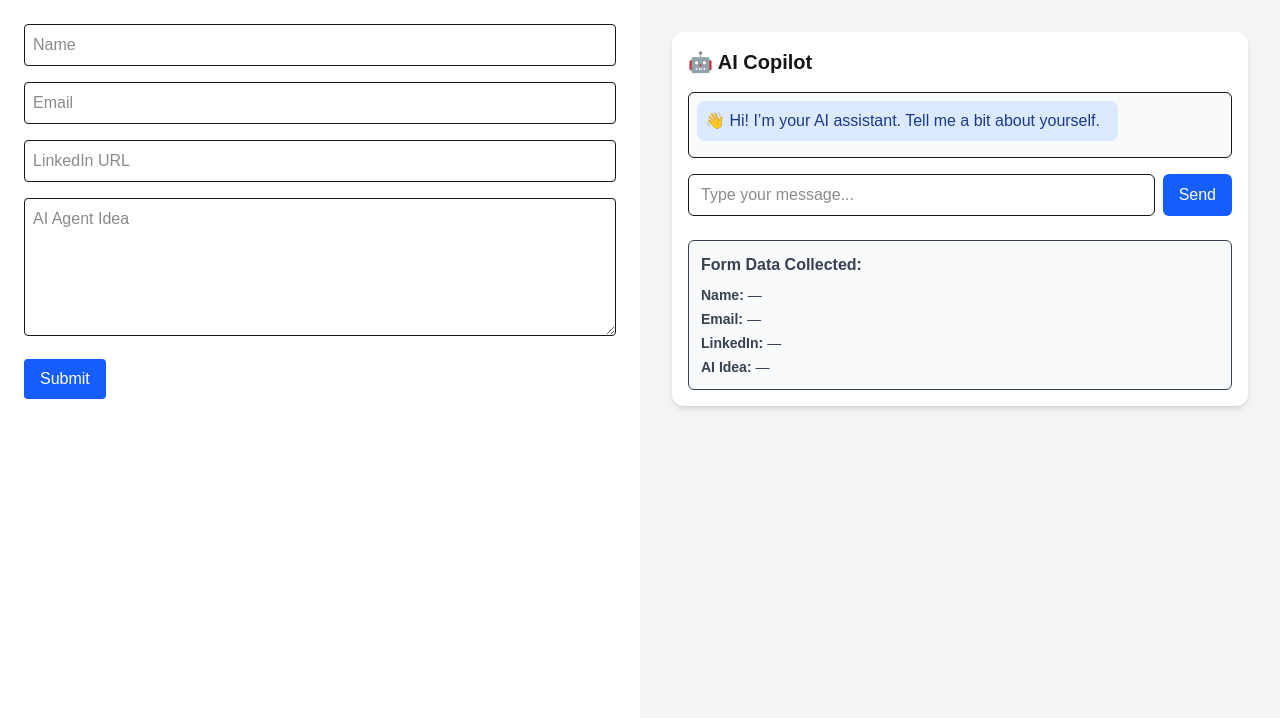
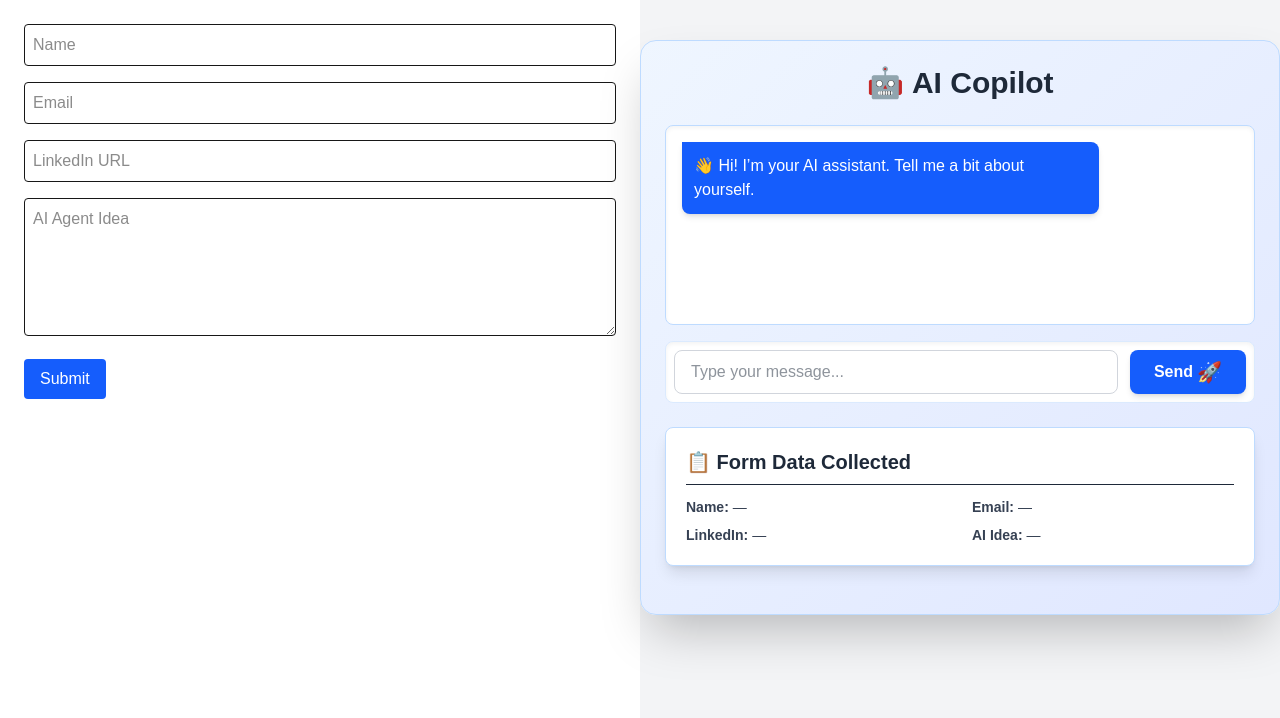
Before and after one commit to Bhasker7924/sde, a Next.js app: page / in a window 1280 px wide. Shown: the top 718 px of the page. Built offline with nearby package versions, Linux system fonts and the light colour scheme.

Commit message:
Update Copilot.tsx

```diff
--- a/app/components/Copilot.tsx
+++ b/app/components/Copilot.tsx
@@ -1,9 +1,7 @@
-// app/components/Copilot.tsx
 'use client';
 
 import { useState, useContext, useRef, useEffect } from 'react';
-// Import useFormContext for clean usage
-import { useFormContext, FormData } from './FormContext'; // <-- Import FormData here
+import { useFormContext, FormData } from './FormContext';
 
 // Type for individual messages in the conversation
 type Message = {
@@ -11,10 +9,16 @@ type Message = {
   content: string;
 };
 
-// Define the shape of the LLM response we expect
+// Define the shape of the LLM response we expect from the backend
 type LLMResponse = {
   message: string;
-  updates: Partial<FormData>; // <-- Corrected this line
+  updates: Partial<{
+    name?: string;
+    email?: string;
+    linkedin?: string;
+    aiIdea?: string; // We expect 'aiIdea' from the AI, then map it to 'idea'
+    LinkedIn?: string; // Fallback for AI occasionally sending 'LinkedIn'
+  }>;
 };
 
 export default function Copilot() {
@@ -24,15 +28,22 @@ export default function Copilot() {
   ]);
   const [isLoading, setIsLoading] = useState<boolean>(false);
 
-  // Use the custom useFormContext hook
-  const { formData, updateForm } = useFormContext(); // <-- Use the custom hook
+  // Use the custom useFormContext hook to manage form data
+  const { formData, updateForm } = useFormContext();
 
-  // Ref for auto-scrolling chat
+  // Ref for auto-scrolling chat to the latest message
   const chatEndRef = useRef<HTMLDivElement>(null);
 
   // Effect to scroll to the bottom of the chat when conversation updates
   useEffect(() => {
-    chatEndRef.current?.scrollIntoView({ behavior: 'smooth' });
+    // Only scroll if the user is near the bottom or it's a new message
+    const chatContainer = chatEndRef.current?.parentElement;
+    if (chatContainer) {
+      const isScrolledToBottom = chatContainer.scrollHeight - chatContainer.clientHeight <= chatContainer.scrollTop + 50; // Add a small buffer
+      if (isScrolledToBottom || conversation.length <= 2) { // Auto-scroll for initial messages too
+        chatEndRef.current?.scrollIntoView({ behavior: 'smooth' });
+      }
+    }
   }, [conversation]);
 
   const handleSubmit = async (e: React.FormEvent) => {
@@ -47,7 +58,6 @@ export default function Copilot() {
     setIsLoading(true);
 
     try {
-      // Fetch response from your Next.js API route
       const res = await fetch('/api/llm', {
         method: 'POST',
         headers: { 'Content-Type': 'application/json' },
@@ -55,18 +65,30 @@ export default function Copilot() {
       });
 
       if (!res.ok) {
-        // Read error details if the response is not OK
         const errorData = await res.json();
         throw new Error(`LLM API failed: ${errorData.error || res.statusText}`);
       }
 
-      // Parse the JSON response directly. It should match LLMResponse type.
       const data: LLMResponse = await res.json();
 
-      // Apply updates to the form data
+      // --- Data Normalization and Form Update Logic ---
       if (data.updates && Object.keys(data.updates).length > 0) {
-        updateForm(data.updates);
+        const normalizedUpdates: Partial<FormData> = { ...data.updates };
+
+        // Normalize 'aiIdea' from AI response to 'idea' for your formData
+        if (normalizedUpdates.aiIdea !== undefined) {
+          normalizedUpdates.idea = normalizedUpdates.aiIdea;
+          delete normalizedUpdates.aiIdea; // Clean up the temporary key
+        }
+        // Normalize 'LinkedIn' from AI response to 'linkedin' for your formData
+        if (normalizedUpdates.LinkedIn !== undefined) {
+          normalizedUpdates.linkedin = normalizedUpdates.LinkedIn;
+          delete normalizedUpdates.LinkedIn;
+        }
+
+        updateForm(normalizedUpdates);
       }
+      // --- End Data Normalization ---
 
       // Add assistant's message to conversation
       setConversation((prev) => [
@@ -76,7 +98,6 @@ export default function Copilot() {
 
     } catch (err: any) {
       console.error('Error in handleSubmit:', err);
-      // Display a user-friendly error message in the chat
       setConversation((prev) => [
         ...prev,
         { role: 'assistant', content: '⚠️ Failed to get a response. Please try again.' },
@@ -87,59 +108,121 @@ export default function Copilot() {
   };
 
   return (
-    <div className="max-w-xl mx-auto p-4 bg-white shadow-md rounded-xl mt-8">
-      <h2 className="text-xl font-bold mb-4">🤖 AI Copilot</h2>
+    <div className="max-w-4xl mx-auto p-6 bg-gradient-to-br from-blue-50 to-indigo-100 shadow-2xl rounded-2xl border border-blue-200 mt-10 space-y-6">
+      <h2 className="text-3xl font-extrabold text-center text-gray-800 mb-6 flex items-center justify-center gap-2">
+        <span role="img" aria-label="robot-head">🤖</span> AI Copilot
+      </h2>
 
       {/* Chat messages display area */}
-      <div className="space-y-2 mb-4 max-h-96 overflow-y-auto border p-2 rounded-md bg-gray-50">
+      <div className="space-y-4 mb-4 max-h-[500px] min-h-[200px] overflow-y-auto p-4 border border-blue-200 rounded-lg bg-white shadow-inner scrollbar-thin scrollbar-thumb-blue-300 scrollbar-track-blue-100">
         {conversation.map((msg, idx) => (
           <div
             key={idx}
-            className={`p-2 rounded-lg ${
-              msg.role === 'assistant'
-                ? 'bg-blue-100 text-blue-900 self-start mr-auto'
-                : 'bg-gray-200 text-gray-800 self-end ml-auto'
-            } max-w-[80%]`}
-            style={{ wordWrap: 'break-word' }}
+            className={`flex ${
+              msg.role === 'assistant' ? 'justify-start' : 'justify-end'
+            }`}
           >
-            {msg.content}
+            <div
+              className={`p-3 rounded-lg max-w-[75%] break-words shadow-md
+                ${msg.role === 'assistant'
+                  ? 'bg-blue-600 text-white rounded-tl-none' // Assistant bubbles (blue, left)
+                  : 'bg-gray-200 text-gray-800 rounded-tr-none' // User bubbles (gray, right)
+                }`}
+            >
+              {msg.content}
+            </div>
           </div>
         ))}
         {/* Loading indicator */}
         {isLoading && (
-          <div className="text-sm text-gray-500 animate-pulse mt-2">Assistant is typing...</div>
+          <div className="flex justify-start">
+            <div className="p-3 rounded-lg bg-blue-100 text-blue-800 text-sm animate-pulse max-w-[75%] shadow-md">
+              Assistant is typing<span className="dot-animation">.</span><span className="dot-animation delay-1">.</span><span className="dot-animation delay-2">.</span>
+            </div>
+          </div>
         )}
         {/* Empty div for auto-scrolling */}
         <div ref={chatEndRef} />
       </div>
 
       {/* Input form */}
-      <form onSubmit={handleSubmit} className="flex gap-2">
+      <form onSubmit={handleSubmit} className="flex gap-3 p-2 bg-white rounded-lg shadow-inner border border-blue-100">
         <input
           type="text"
-          className="flex-grow px-3 py-2 border rounded-md focus:outline-none focus:ring focus:ring-blue-300"
-          placeholder="Type your message..."
+          className="flex-grow px-4 py-2 border border-gray-300 rounded-lg focus:outline-none focus:ring-2 focus:ring-blue-500 transition-all duration-200 text-gray-800"
+          placeholder={isLoading ? "Please wait..." : "Type your message..."}
           value={input}
           onChange={(e) => setInput(e.target.value)}
           disabled={isLoading}
         />
         <button
           type="submit"
-          className="bg-blue-600 hover:bg-blue-700 text-white px-4 py-2 rounded-md disabled:opacity-50 transition-colors"
+          className="bg-blue-600 hover:bg-blue-700 text-white font-semibold px-6 py-2 rounded-lg shadow-md hover:shadow-lg disabled:opacity-60 disabled:cursor-not-allowed transition-all duration-200 flex items-center justify-center gap-1"
           disabled={isLoading}
         >
-          Send
+          {isLoading ? (
+            <svg className="animate-spin h-5 w-5 text-white" xmlns="http://www.w3.org/2000/svg" fill="none" viewBox="0 0 24 24">
+              <circle className="opacity-25" cx="12" cy="12" r="10" stroke="currentColor" strokeWidth="4"></circle>
+              <path className="opacity-75" fill="currentColor" d="M4 12a8 8 0 018-8V0C5.373 0 0 5.373 0 12h4zm2 5.291A7.962 7.962 0 014 12H0c0 3.042 1.135 5.824 3 7.938l3-2.647z"></path>
+            </svg>
+          ) : (
+            <>
+              Send <span className="text-xl">🚀</span>
+            </>
+          )}
         </button>
       </form>
 
       {/* Display of extracted form data */}
-      <div className="mt-6 text-sm text-gray-700 space-y-1 p-3 border rounded-md bg-gray-50">
-        <h3 className="font-semibold text-base mb-2">Form Data Collected:</h3>
-        <div><strong>Name:</strong> {formData.name || '—'}</div>
-        <div><strong>Email:</strong> {formData.email || '—'}</div>
-        <div><strong>LinkedIn:</strong> {formData.linkedin || '—'}</div>
-        <div><strong>AI Idea:</strong> {formData.idea || '—'}</div>
+      <div className="mt-6 text-sm text-gray-700 space-y-2 p-5 border border-blue-200 rounded-lg bg-white shadow-lg">
+        <h3 className="font-extrabold text-xl text-gray-800 border-b pb-2 mb-3">📋 Form Data Collected</h3>
+        <div className="grid grid-cols-1 md:grid-cols-2 gap-x-6 gap-y-2">
+          <div className="col-span-1"><strong>Name:</strong> {formData.name || '—'}</div>
+          <div className-="col-span-1"><strong>Email:</strong> {formData.email || '—'}</div>
+          <div className="col-span-1"><strong>LinkedIn:</strong> {formData.linkedin || '—'}</div>
+          <div className="col-span-1"><strong>AI Idea:</strong> {formData.idea || '—'}</div>
+        </div>
       </div>
+      {/* Basic global styles for dot animation (consider moving to global CSS) */}
+      <style jsx>{`
+        .dot-animation {
+          display: inline-block;
+          animation: dot-bounce 1.4s infinite ease-in-out both;
+        }
+        .dot-animation.delay-1 {
+          animation-delay: 0.2s;
+        }
+        .dot-animation.delay-2 {
+          animation-delay: 0.4s;
+        }
+        @keyframes dot-bounce {
+          0%, 80%, 100% {
+            transform: scale(0);
+            opacity: 0;
+          }
+          40% {
+            transform: scale(1);
+            opacity: 1;
+          }
+        }
+        /* Custom scrollbar for better appearance */
+        .scrollbar-thin {
+          scrollbar-width: thin;
+          scrollbar-color: #60a5fa #dbeafe; /* thumb color track color */
+        }
+        .scrollbar-thin::-webkit-scrollbar {
+          width: 8px;
+        }
+        .scrollbar-thin::-webkit-scrollbar-track {
+          background: #dbeafe;
+          border-radius: 10px;
+        }
+        .scrollbar-thin::-webkit-scrollbar-thumb {
+          background-color: #60a5fa;
+          border-radius: 10px;
+          border: 2px solid #dbeafe;
+        }
+      `}</style>
     </div>
   );
-}
+          }
```
